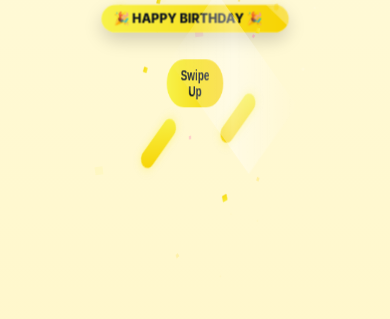
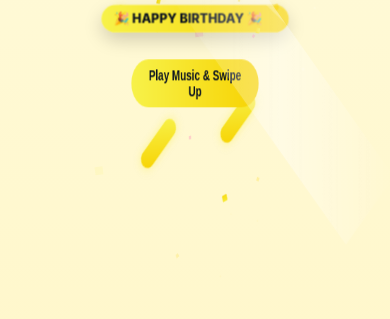
Before and after one commit to LONGBUGGY/Birthday-Sister-2025, a plain HTML site: page index.html in a window 390 px wide. Shown: the part 525-844 px from the top of the page. Drawn offline with Linux system fonts and the light colour scheme.

Commit message:
Scale size button

```diff
--- a/index.html
+++ b/index.html
@@ -1055,7 +1055,7 @@
           background: linear-gradient(90deg, var(--accent), var(--accent2));
           animation: bounce 3s ease-in-out infinite !important; /* Giữ nhảy đồng bộ với banner */
           top: auto !important;
-          width: 80px !important; /* Gọn gàng */
+          width: 180px !important; /* Gọn gàng */
           padding: 8px 16px !important;
           font-size: 14px !important;
           border-radius: 444px !important; /* Làm tròn hơn cho cute */
@@ -1679,7 +1679,7 @@
       aria-label="Phát hoặc dừng nhạc nền sinh nhật"
       title="Click để phát/dừng nhạc nền"
     >
-      Swipe Up
+      Play Music & Swipe Up
     </button>
 
     <!-- Thêm audio ở đây (đặt trước script) để script có thể truy xuất phần tử ngay khi chạy -->
@@ -1796,7 +1796,7 @@
             musicBtn.textContent = "Stop";
           } else {
             bgm.pause();
-            musicBtn.textContent = "Swipe Up";
+            musicBtn.textContent = "Play Music & Swipe Up";
           }
         });
       })();
```
